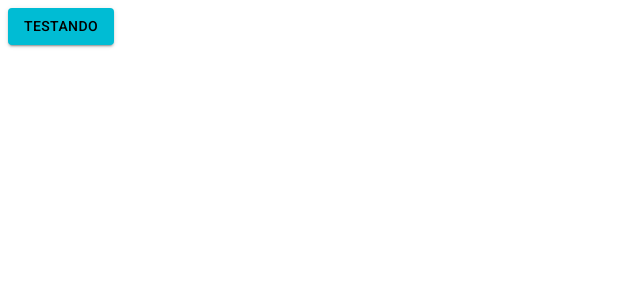
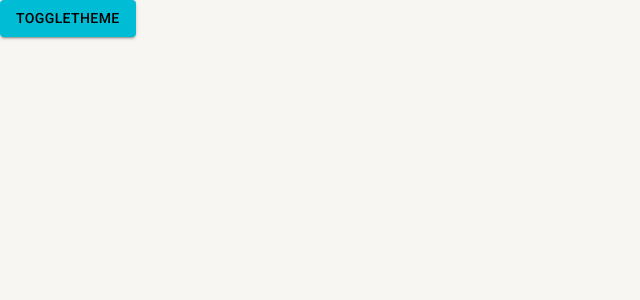
Before and after one commit to Hugovarellaa/ignite-call, a React (Create React App) app: page /pagina-inicial in a window 1280 px wide. Shown: the top 300 px of the page, without its empty margins (0-640 px from the left). Built offline with nearby package versions, Linux system fonts and the light colour scheme.

Commit message:
Adding light and dark theme and theme switching

```diff
--- a/public/index.html
+++ b/public/index.html
@@ -16,7 +16,7 @@
     />
     <title>test-project</title>
   </head>
-  <body>
+  <body style="margin:0; padding:0;">
     <noscript>You need to enable JavaScript to run this app.</noscript>
     <div id="root"></div>
   </body>
--- a/src/routes/index.tsx
+++ b/src/routes/index.tsx
@@ -1,14 +1,16 @@
 import { Button } from '@mui/material'
 import { Route, Routes, Navigate } from 'react-router-dom'
+import { useThemeContext } from '../shared/context/ThemeContext'
 
 export const AppRoutes = () => {
+  const { toggleTheme } = useThemeContext()
   return (
     <Routes>
       <Route
         path="/pagina-inicial"
         element={
-          <Button variant="contained" color="secondary">
-            Testando
+          <Button variant="contained" color="secondary" onClick={toggleTheme}>
+            toggleTheme
           </Button>
         }
       />
--- /dev/null
+++ b/src/shared/context/ThemeContext.tsx
@@ -0,0 +1,56 @@
+import {
+  createContext,
+  ReactNode,
+  useCallback,
+  useContext,
+  useMemo,
+  useState,
+} from 'react'
+import { ThemeProvider } from '@emotion/react'
+import { DarkTheme, LightTheme } from '../theme'
+import { Box } from '@mui/system'
+
+interface IThemeContextData {
+  themeName: 'light' | 'dark'
+  toggleTheme: () => void
+}
+
+interface IThemeContextProviderProps {
+  children: ReactNode
+}
+
+const ThemeContext = createContext({} as IThemeContextData)
+
+export function ThemeContextProvider({ children }: IThemeContextProviderProps) {
+  const [themeName, setThemeName] = useState<'light' | 'dark'>('light')
+
+  const toggleTheme = useCallback(() => {
+    setThemeName((oldThemeName) =>
+      oldThemeName === 'light' ? 'dark' : 'light',
+    )
+  }, [])
+
+  const theme = useMemo(() => {
+    if (themeName === 'light') return LightTheme
+    return DarkTheme
+  }, [themeName])
+
+  return (
+    <ThemeContext.Provider
+      value={{
+        themeName,
+        toggleTheme,
+      }}>
+      <ThemeProvider theme={theme}>
+        <Box
+          width="100vw"
+          height="100vh"
+          bgcolor={theme.palette.background.default}>
+          {children}
+        </Box>
+      </ThemeProvider>
+    </ThemeContext.Provider>
+  )
+}
+
+export const useThemeContext = () => useContext(ThemeContext)
--- /dev/null
+++ b/src/shared/theme/Dark.ts
@@ -0,0 +1,23 @@
+import { createTheme } from '@mui/material'
+import { cyan, yellow } from '@mui/material/colors'
+
+export const DarkTheme = createTheme({
+  palette: {
+    primary: {
+      main: yellow[700],
+      dark: yellow[800],
+      light: yellow[500],
+      contrastText: 'ffffff',
+    },
+    secondary: {
+      main: cyan[500],
+      dark: cyan[400],
+      light: cyan[300],
+      contrastText: 'ffffff',
+    },
+    background: {
+      paper: '#303134',
+      default: '#202124',
+    },
+  },
+})
--- a/src/shared/theme/index.ts
+++ b/src/shared/theme/index.ts
@@ -1 +1,2 @@
 export * from './Light'
+export * from './Dark'
```
Also changed, not shown: src/App.tsx (+3 -4 lines).
